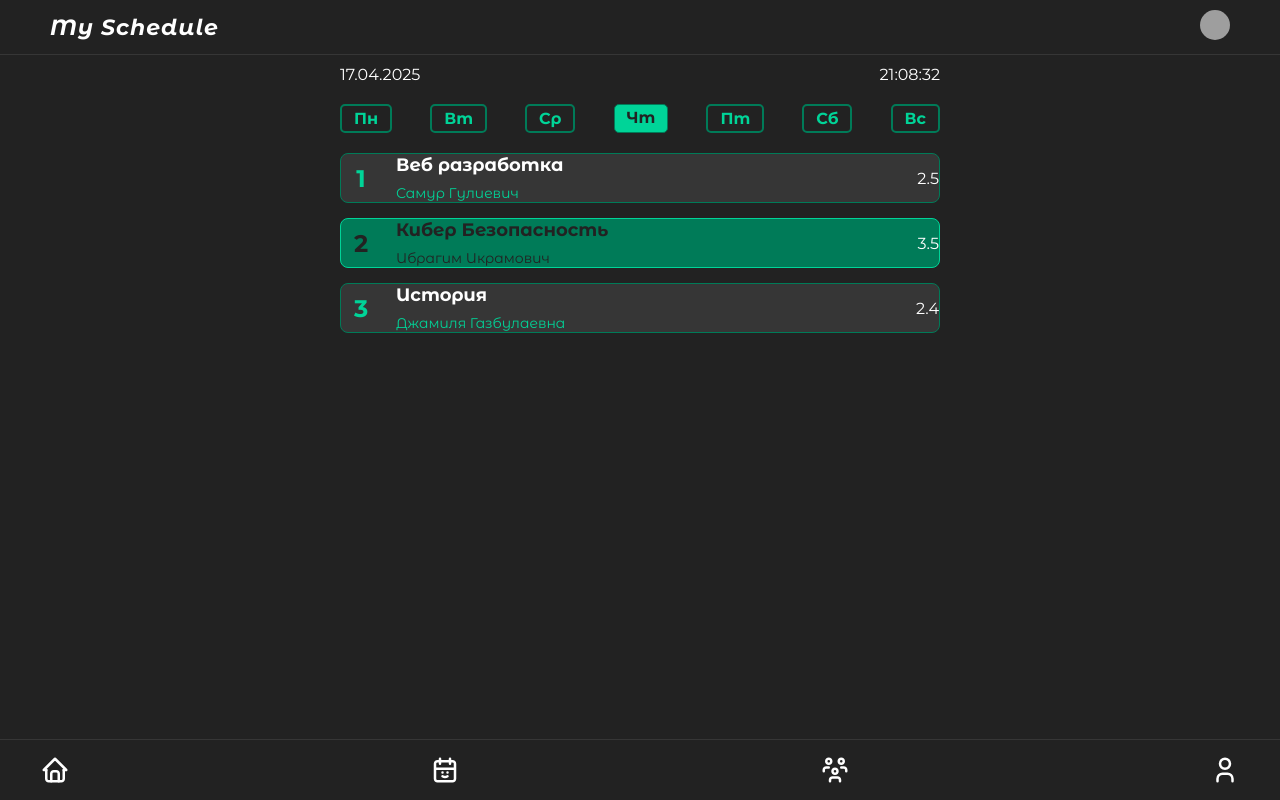
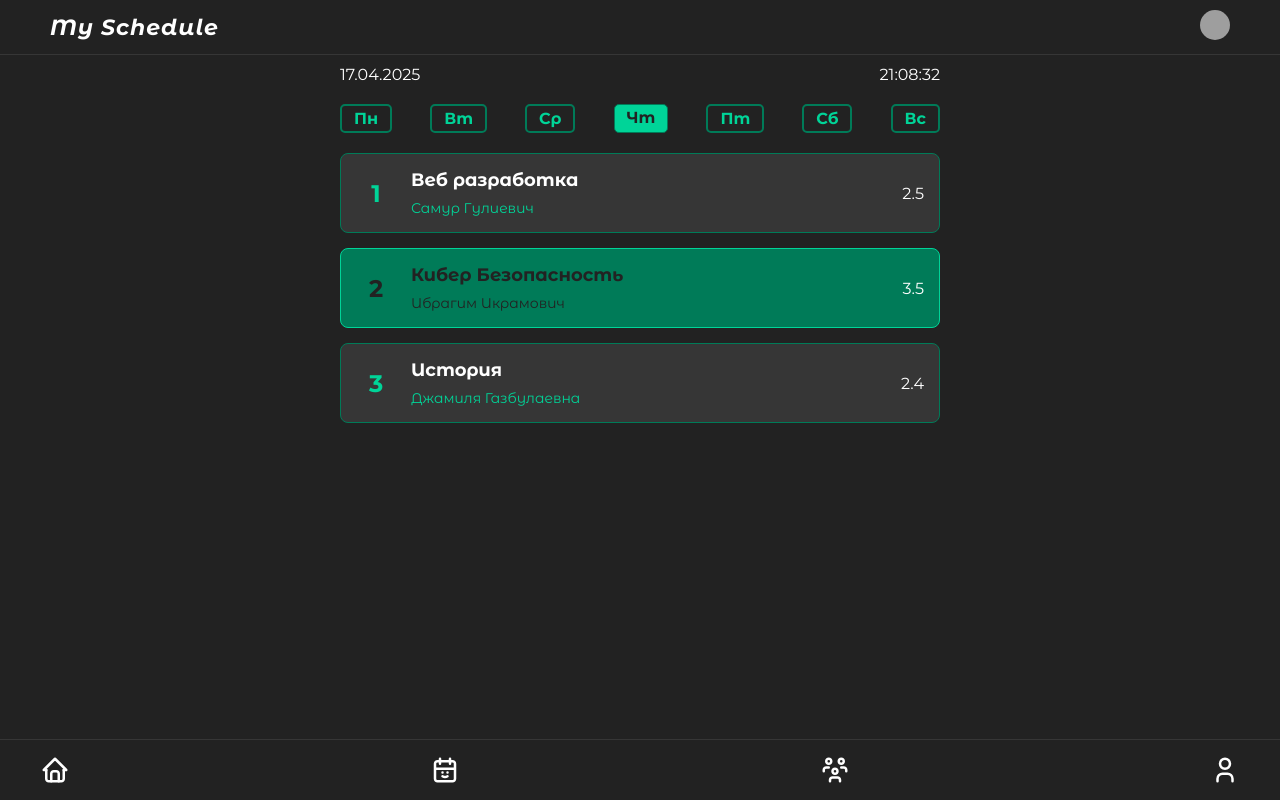
Before and after one commit to Samur000/schedule, a Next.js app: page / in a window 1280 px wide. Built offline with nearby package versions, Linux system fonts and the light colour scheme; grey boxes are pictures that could not be loaded.

Commit message:
to fixed

```diff
--- a/src/app/globals.css
+++ b/src/app/globals.css
@@ -167,7 +167,7 @@ footer path {
 	background-color: var(--primary2);
 	border: 1px solid var(--accent);
 	border-radius: 8px;
-	/* padding: 15px; */
+	padding: 15px;
 	display: flex;
 	align-items: center;
 	gap: 15px;
@@ -213,6 +213,7 @@ footer path {
 	justify-content: space-between;
 	color: var(--accent2);
 	font-size: 14px;
+	font-weight: 400;
 }
 
 .class-item.active .class-details {
```
